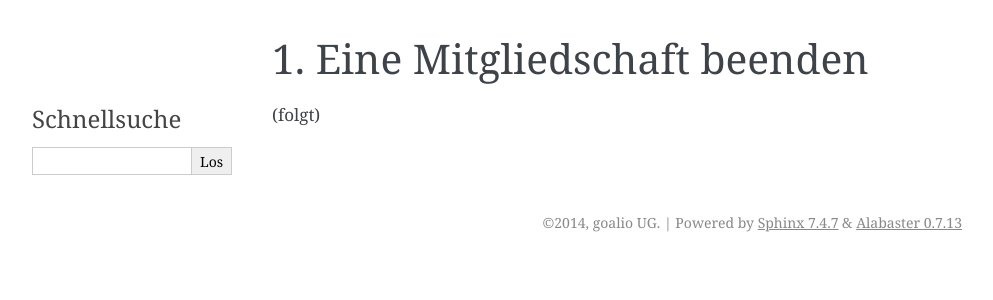
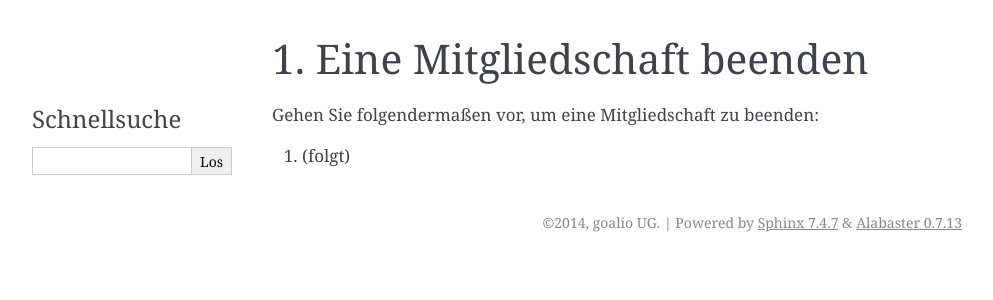
Before and after one commit to goalio/docs, a Sphinx documentation site: the page built from docs/anwendungsfaelle/mitgliedschaft-beenden.rst, in a window 1280 px wide. Shown: the top 300 px of the page, without its empty margins (148-1141 px from the left). Built offline with Sphinx 7.4.7, drawn with Linux system fonts in a browser that asks for light colours; formulas are drawn with MathJax 3.

Commit message:
Update mitgliedschaft-beenden.rst

```diff
--- a/docs/anwendungsfaelle/mitgliedschaft-beenden.rst
+++ b/docs/anwendungsfaelle/mitgliedschaft-beenden.rst
@@ -1,4 +1,6 @@
 Eine Mitgliedschaft beenden
 ===========================
 
-(folgt)
+Gehen Sie folgendermaßen vor, um eine Mitgliedschaft zu beenden:
+
+1. (folgt)
```
